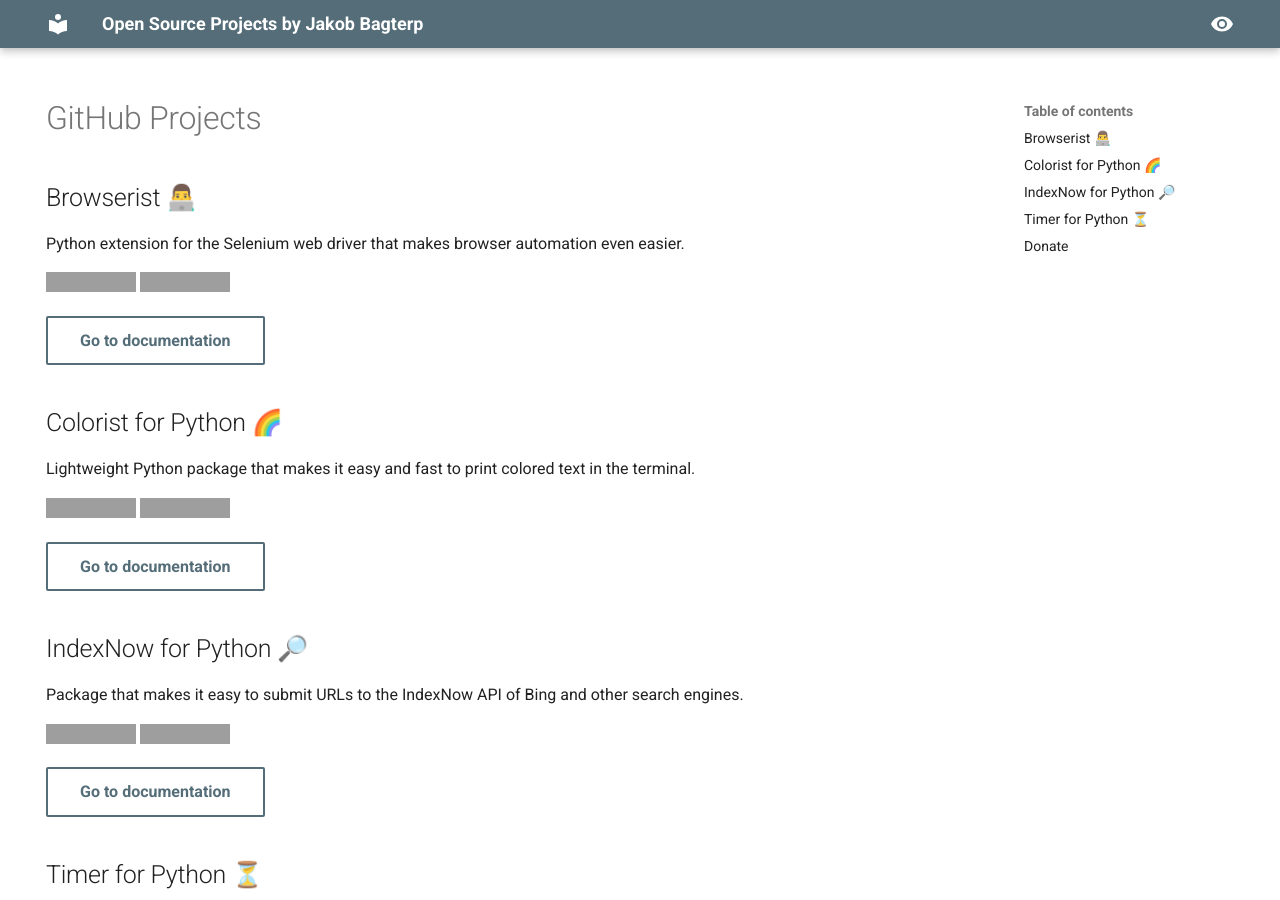
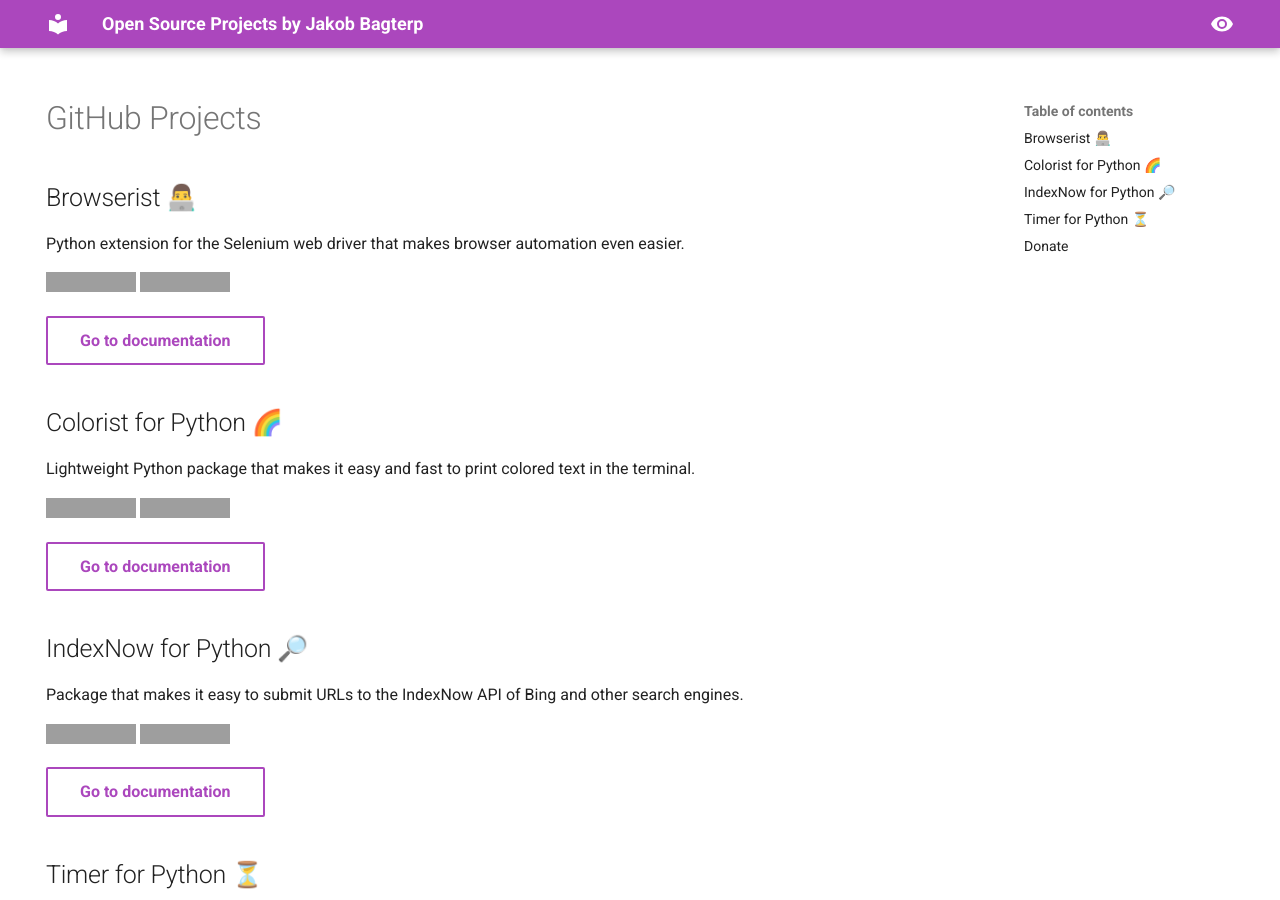
Before and after one commit to jakob-bagterp/jakob-bagterp.github.io, an MkDocs documentation site: the page built from docs/index.md, in a window 1280 px wide and 900 px high. Built offline with MkDocs 1.6.1 and Material for MkDocs 9.7.7, drawn with Linux system fonts in a browser that asks for light colours; grey boxes are pictures that could not be loaded.

Commit message:
Changed colour scheme.

```diff
--- a/mkdocs.yml
+++ b/mkdocs.yml
@@ -24,16 +24,16 @@
     # Palette toggle for light mode
     - media: "(prefers-color-scheme: light)"
       scheme: default
-      primary: blue grey
-      accent: blue grey
+      primary: purple
+      accent: purple
       toggle:
         icon: material/eye
         name: Switch to dark mode
     # Palette toggle for dark mode
     - media: "(prefers-color-scheme: dark)"
       scheme: slate
-      primary: blue grey
-      accent: blue grey
+      primary: purple
+      accent: purple
       toggle:
         icon: material/eye-outline
         name: Switch to light mode
```
